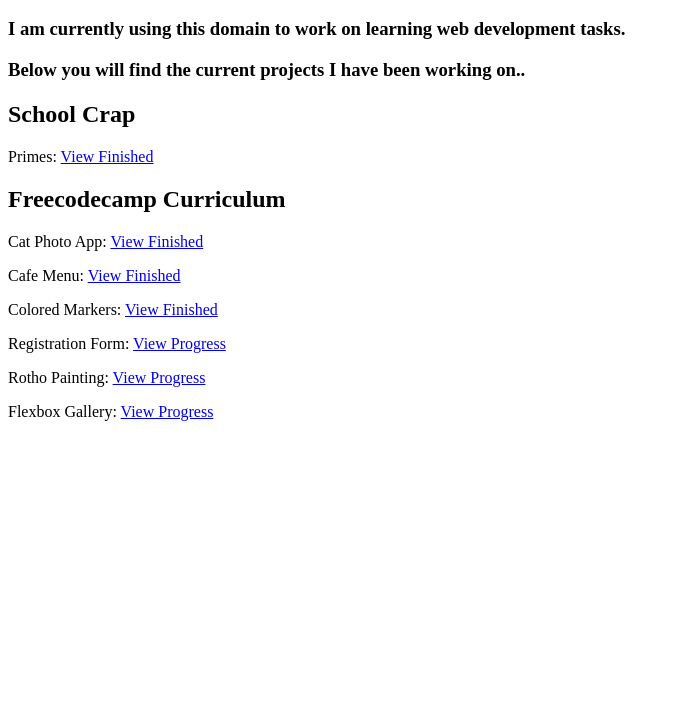
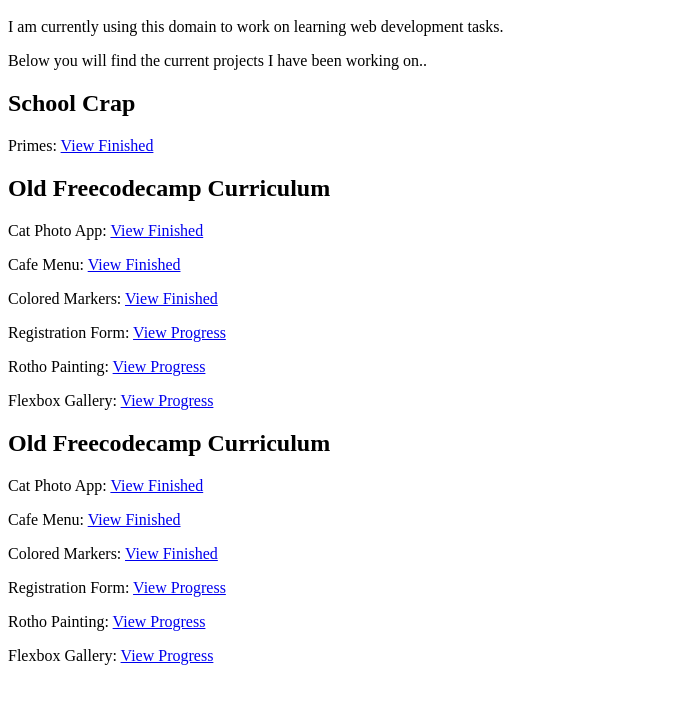
Before and after one commit to Ericsmrk/smrkovsky.net, a plain HTML site: page index.html in a window 1280 px wide. Shown: the part 48-752 px from the top of the page, without its empty margins (0-680 px from the left). Drawn offline with Linux system fonts and the light colour scheme.

Commit message:
update site 9 7 2025

```diff
--- a/index.html
+++ b/index.html
@@ -2,13 +2,13 @@
     <body>
         <main>
             <h1>Hello!</h1>
-            <h3>I am currently using this domain to work on learning web development tasks.</h3>
-            <h3>Below you will find the current projects I have been working on..</h3>
+            <p>I am currently using this domain to work on learning web development tasks.</p>
+            <p>Below you will find the current projects I have been working on..</p>
             <section>
                 <h2>School Crap</h2>
                 <p>Primes: <a href="https://www.smrkovsky.net/primes.html"
                     target="_blank">View Finished</a></p>
-                <h2>Freecodecamp Curriculum</h2>
+                <h2>Old Freecodecamp Curriculum</h2>
                 <p>Cat Photo App: <a href="https://www.smrkovsky.net/catphotoapp.html"
                     target="_blank">View Finished</a></p>
                 <p>Cafe Menu: <a href="https://www.smrkovsky.net/cafemenu.html"
@@ -21,7 +21,22 @@
                     target="_blank">View Progress</a></p>
                 <p>Flexbox Gallery: <a href="https://www.smrkovsky.net/flexboxGallery.html"
                     target="_blank">View Progress</a></p>
-                </section>
+            </section>
+            <section>
+                <h2>Old Freecodecamp Curriculum</h2>
+                <p>Cat Photo App: <a href="https://www.smrkovsky.net/catphotoapp.html"
+                    target="_blank">View Finished</a></p>
+                <p>Cafe Menu: <a href="https://www.smrkovsky.net/cafemenu.html"
+                    target="_blank">View Finished</a></p>
+                <p>Colored Markers: <a href="https://www.smrkovsky.net/markers.html"
+                    target="_blank">View Finished</a></p>
+                <p>Registration Form: <a href="https://www.smrkovsky.net/regform.html"
+                    target="_blank">View Progress</a></p>
+                <p>Rotho Painting: <a href="https://www.smrkovsky.net/rothoPainting.html"
+                    target="_blank">View Progress</a></p>
+                <p>Flexbox Gallery: <a href="https://www.smrkovsky.net/flexboxGallery.html"
+                    target="_blank">View Progress</a></p>
+            </section>
 
         </main>
     </body>
```
